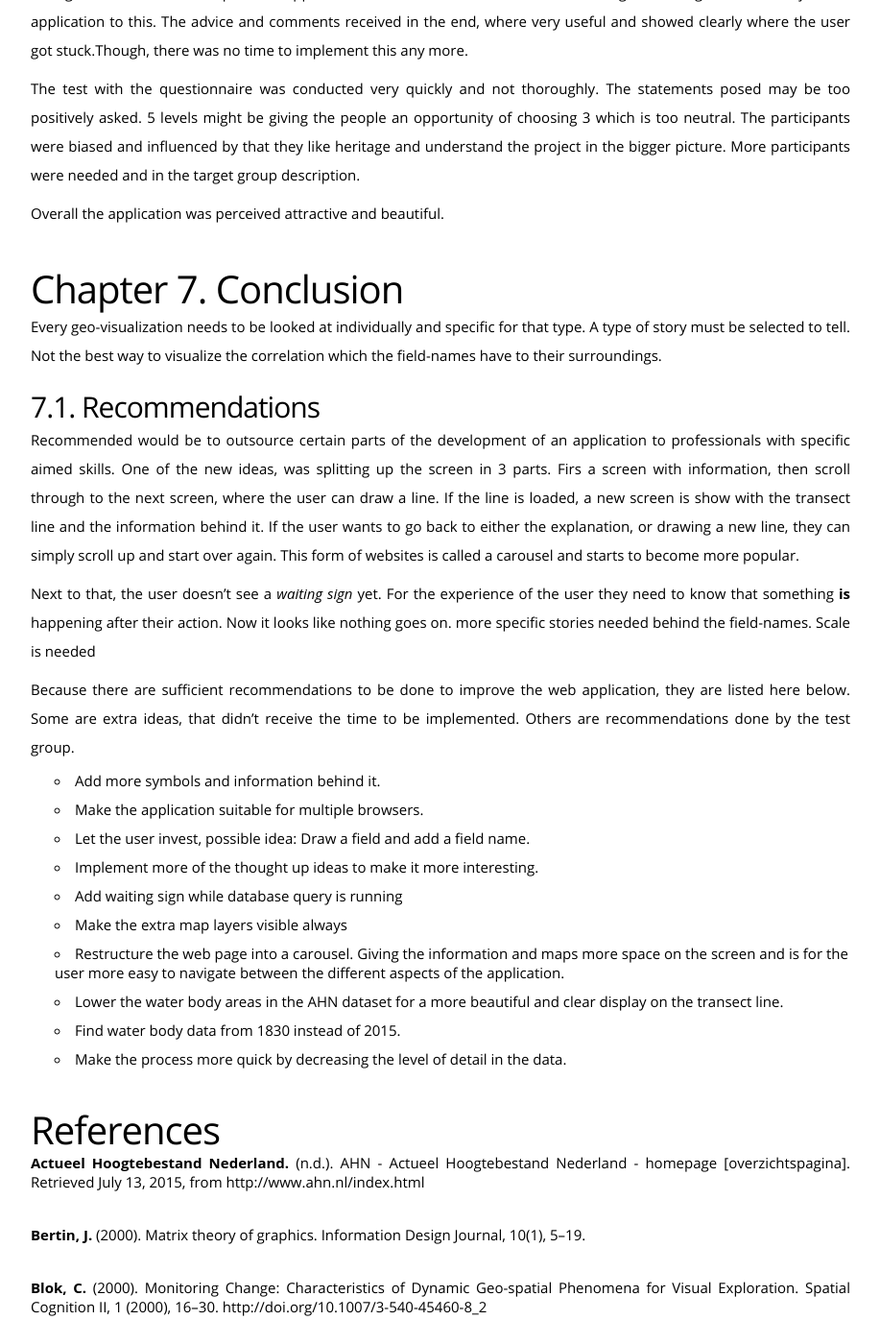
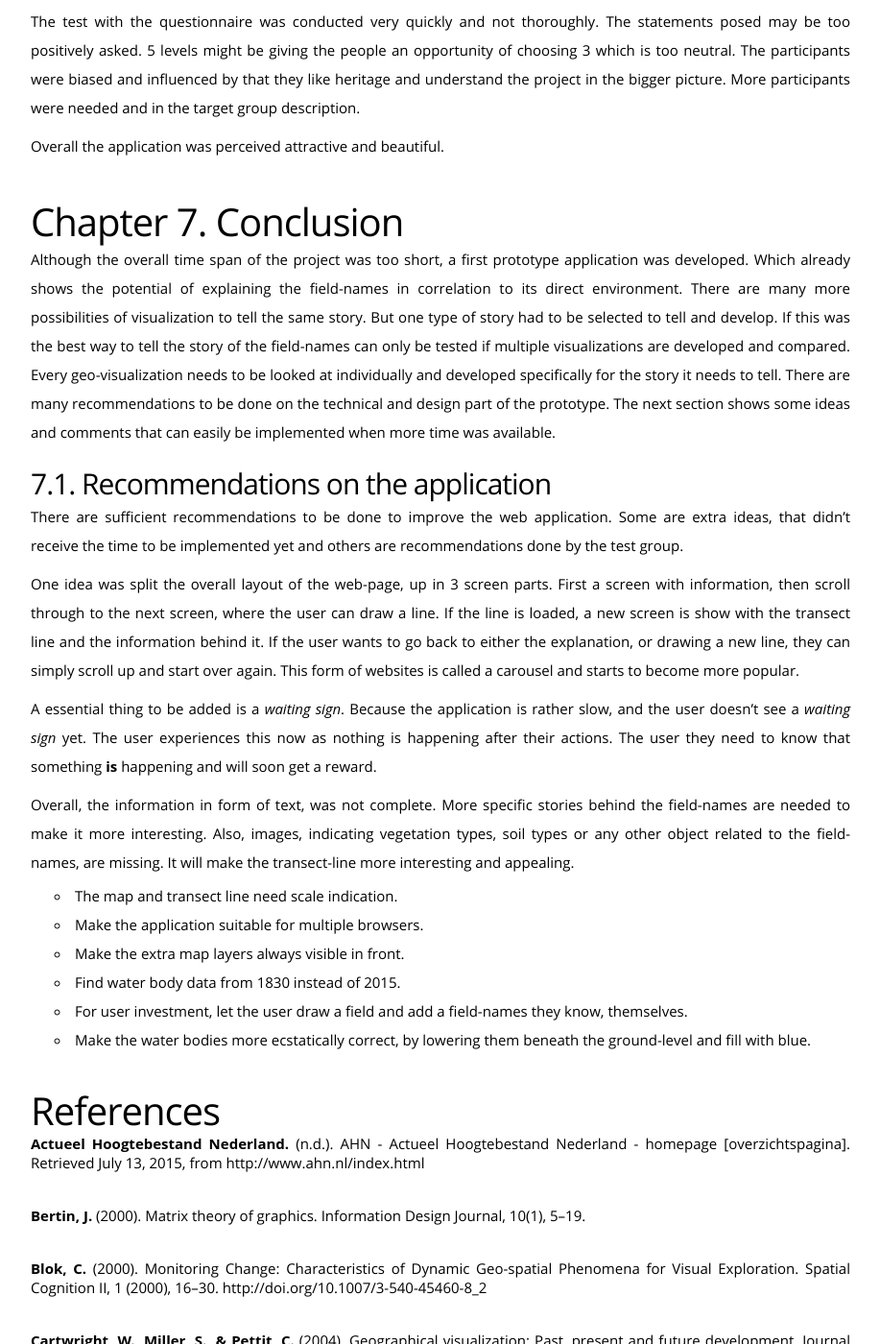
Before and after one commit to NieneB/InternshipReport, a Jekyll site: the page built from index.md, in a window 1280 px wide and 1400 px high, scrolled down 33466 px. Shown: the whole window at 96% size, without its empty margins (181-1098 px from the left). Built offline with Jekyll 4.4.1, drawn with Linux system fonts in a browser that asks for light colours; some web fonts are replaced; some of the changed text lies outside the part shown.

Commit message:
disc and concl

```diff
--- a/index.md
+++ b/index.md
@@ -813,16 +813,15 @@
 For the total answer overview see <a class="xref" href="#answers-on-the-questionnaire"> appendix 10</a> and the extra remarks made in <a class="xref" href="#">appendix 11.</a>
 
 # Discussion
-The short time span of the project resulted in a product that is not finished completely, only a rough prototype was produced. the conducting researcher did all steps of the process herself, resulting in time shortage and a lack of specific technical skills and knowledge. The iterative process of a good design oriented research,had to be followed several times in order to come to a user centred design wit a technical working good application. Overall, the first results were promising and the main idea came forth from the results.
+The short time span (4 months) to conduct the research, resulted in a product that is not finished completely. Only a rough prototype was produced. Because the conducting researcher did all steps of the process herself, this resulted in time shortage and a lack of specific technical skills and knowledge. The iterative process of a good design oriented research,had to be followed several times in order to come to a user centred design wit a technical working application. Recommended would be to outsource certain parts of the development of an application to professionals with specific aimed skills.
+Overall, the first results were promising and the main idea came forth from the results.
 
 Per sub-objective the discussion will be given.
 
 ## Discussion Sub-objective 1. The design requirements
 Not much time was invested in specifying the design objectives and requirements.
+No research was conducted into the target group.
 
-The theoretical framework did bring in some nice techniques that are found back in the application. Like the brushing and linking techniques. However when it comes to colour, patterns, symbol or size selection it was more done in a subjective manner then looking at the theory. It is hard to follow a strict theoretical framework and every visualization and story to be told is an individual case. and so, needs to be designed and created individual.
-
-Geo-visualization is so broad and there are so many ways in which a dataset can be described that it is not possible to set up a framework in steps to follow. For the field-names there are probably a variety of forms to present them. From simply displaying the names on a map, to animated dynamic maps.
 
 ## Discussion on the data
 The data was provided by the RCE, because this all came in a unknown file structure with no meta-data behind the various datasets, the background and quality of the data taken into consideration for this research. Also the categorization of the names, without a category assigned yet, was done in a harsh and crude way. A simple sting comparison was done, which also resulted in wrong assigning of categories. For example short words like *val* and *gat* could also appear in names which didn't refer to this particular relief structure. Also the order of the script which starts at the beginning of the table and runs on the order of categories through the possible categories, resulting in more use of names in the category of altitude and forests, then the last category wind direction and miscellaneous. The order of the table and so the order of running the script can be seen in<a class="xref" href="#categories-field-names-form-rce"> appendix 4 </a> . Overall no human cognition came to pass for the process, which makes the classification crude. But the focus was more on the technical development of the application then the correctness of the background information.
@@ -830,8 +829,8 @@
 The professional knowledge about the data was with the RCE, therefore the focus was more on the visualization and not improving the information in the data. A lack of professional knowledge about the field-names was kept at a low level.
 
 
-Also the AHN processing was quite crude. The no value pixels where crudely run through a default tool of Qgis to fill up. Other possibilities were using another version of the AHN or calculating the water bodies differently. On the other hand for the goal of the data this was still too detailed. Using pixels of 0.5 meter resolution is not really needed for the visualization. The current dataset did provide a good idea for hight indication.
-
+<!-- Also the AHN processing was quite crude. The no value pixels where crudely run through a default tool of Qgis to fill up. Other possibilities were using another version of the AHN or calculating the water bodies differently. On the other hand for the goal of the data this was still too detailed. Using pixels of 0.5 meter resolution is not really needed for the visualization. The current dataset did provide a good idea for hight indication.
+ -->
 On the other hand the correspondence between the AHN and the field-names can be discussed for the height is the recent height, while the fields originate from 1800. The question lingers if the altitude difference are still the same as in 1830? A lot could have changed since.The same is valid for the water topologies and the different background maps used. Which all originate from 2015. Therefore they do not show the correct correlation with the field names. Some lakes disappeared and new ones appeared.The same as train and road tracks.
 The default background map is a map from 1830, showing a good reference for the field-names. But on the transect line, water bodies show up that cannot be seen on this base layer. When switching to the base layer from the current map, the water bodies do correlate but the field-names are not referenced.
 
@@ -839,12 +838,17 @@
 Data exploration gave multiple ideas, no testing was done which idea would prove the best results. Solely made on personal preferences.
 
 ###Front-end
+
+The theoretical framework did bring in some nice techniques that are found back in the application. Like the brushing and linking techniques. However when it comes to colour, patterns, symbol or size selection it was more done in a subjective manner then looking at the theory. It is hard to follow a strict theoretical framework and every visualization and story to be told is an individual case. and so, needs to be designed and created individual.
+
+Geo-visualization is so broad and there are so many ways in which a dataset can be described that it is not possible to set up a framework in steps to follow. For the field-names there are probably a variety of forms to present them. From simply displaying the names on a map, to animated dynamic maps.
+
+###Back-end
 The technology to build the web application was a restricting factor in the implementation of some ideas. For example, displaying the total length of the line, was a hard technical trick and therefore not finished or worked out. Also the panel with the extra base-layers was supposed to show all the time. But the plug-in for the miniMap did not support this and there was no time to work around it.
 On the positive site, the D3 package provided good and simple ways to work with the graphical display of the transect line. It is an easy tool and draws simple SVG formats in the browser with the possibility to animate it easily.
 Also leaflet proved to be quick and simple, providing the basic needs for a map and displaying the geoJSON of the field-names on it. The drawing plug-in was also easily edited so only the possibility for drawing a line was enabled. Though, changing the text from English to Dutch was more hard and therefore also not implemented in the short time span.
 Still some minor defaults can be noticed but the overall picture shows a good first idea of the application.
 
-###Back-end
 The database and API slow down the process of plotting the transect line. The AHN data is too detailed for every 10 meters a point is asked to intersect. This makes the process really slow, especially when long lines are requested.
 
 ## Discussion Sub-objective 3. Evaluating the web-application
@@ -855,33 +859,30 @@
 Overall the application was perceived attractive and beautiful.
 
 # Conclusion
-Every geo-visualization needs to be looked at individually and specific for that type. A type of story must be selected to tell.
-Not the best way to visualize the correlation which the field-names have to their surroundings.
+Although the overall time span of the project was too short, a first prototype application was developed. Which already shows the potential of explaining the field-names in correlation to its direct environment.
+There are many more possibilities of visualization to tell the same story. But one type of story had to be selected to tell and develop. If this was the best way to tell the story of the field-names can only be tested if multiple visualizations are developed and compared. Every geo-visualization needs to be looked at individually and developed specifically for the story it needs to tell.
+There are many recommendations to be done on the technical and design part of the prototype. The next section shows some ideas and comments that can easily be implemented when more time was available.
 
-## Recommendations
-Recommended would be to outsource certain parts of the development of an application to professionals with specific aimed skills.
- One of the new ideas, was splitting up the screen in 3 parts. Firs a screen with information, then scroll through to the next screen, where the user can draw a line. If the line is loaded, a new screen is show with the transect line and the information behind it. If the user wants to go back to either the explanation, or drawing a new line, they can simply scroll up and start over again. This form of websites is called a carousel and starts to become more popular.
+## Recommendations on the application
 
- Next to that, the user doesn't see a *waiting sign* yet. For the experience of the user they need to know that something **is** happening after their action. Now it looks like nothing goes on.
-more specific stories needed behind the field-names.
-Scale is needed
+There are sufficient recommendations to be done to improve the web application. Some are extra ideas, that didn't receive the time to be implemented yet and others are recommendations done by the test group.
 
-Because there are sufficient recommendations to be done to improve the web application, they are listed here below. Some are extra ideas, that didn't receive the time to be implemented. Others are recommendations done by the test group.
+One idea was split the overall layout of the web-page, up in 3 screen parts. First a screen with information, then scroll through to the next screen, where the user can draw a line. If the line is loaded, a new screen is show with the transect line and the information behind it. If the user wants to go back to either the explanation, or drawing a new line, they can simply scroll up and start over again. This form of websites is called a carousel and starts to become more popular.
 
-* Add more symbols and information behind it.
-* Make the application suitable for multiple browsers.
-* Let the user invest, possible idea: Draw a field and add a field name.
-* Implement more of the thought up ideas to make it more interesting.
-* Add waiting sign while database query is running
-* Make the extra map layers visible always
-* Restructure the web page into a carousel. Giving the information and maps more space on the screen and is for the user more easy to navigate between the different aspects of the application.
-* Lower the water body areas in the AHN dataset for a more beautiful and clear display on the transect line.
+A essential thing to be added is a *waiting sign*. Because the application is rather slow, and the user doesn't see a *waiting sign* yet. The user experiences this now as nothing is happening after their actions. The user they need to know that something **is** happening and will soon get a reward.
+
+Overall, the information in form of text, was not complete. More specific stories  behind the field-names are needed to make it more interesting. Also, images, indicating vegetation types, soil types or any other object related to the field-names, are missing. It will make the transect-line more interesting and appealing.
+
+- The map and transect line need scale indication.
+- Make the application suitable for multiple browsers.
+* Make the extra map layers always visible in front.
 * Find water body data from 1830 instead of 2015.
-* Make the process more quick by decreasing the level of detail in the data.
-
+* For user investment, let the user draw a field and add a field-names they know, themselves.
+- Make the water bodies more ecstatically correct, by lowering them beneath the ground-level and fill with blue.
 
 
 <h1 class ="nocount">References</h1>
+
 <div id="bib">
  <p> <b>Actueel Hoogtebestand Nederland.</b>  (n.d.). AHN - Actueel Hoogtebestand Nederland - homepage [overzichtspagina]. Retrieved July 13, 2015, from http://www.ahn.nl/index.html</p>
 
@@ -1394,7 +1395,7 @@
 
 <h2 class ="nocount">Questionnaire for testing the application </h2>
 
-![](img/Vragenlijst Veldnamen Applicatie.jpg)
+![](img\Vragenlijst Veldnamen Applicatie.jpg)
 
 <h2 class ="nocount">  Mood board </h2>
 
```
